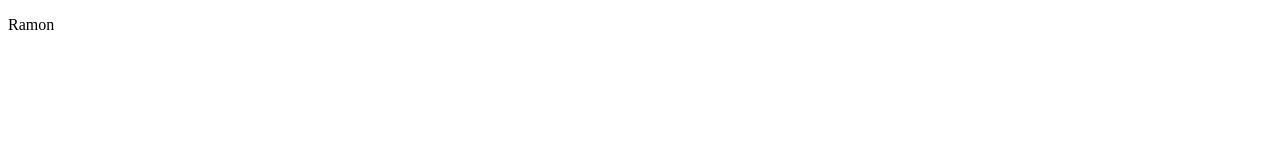
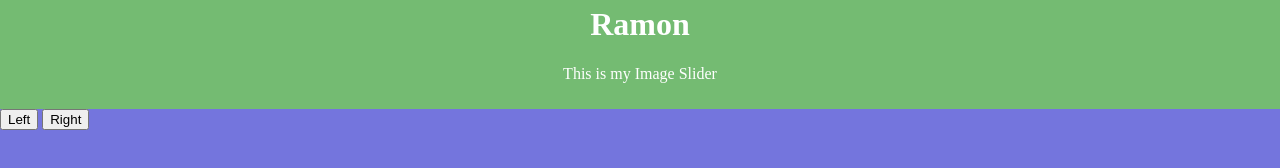
Before and after one commit to RamonMaximiliano/Image-Slider, a plain HTML site: page index.html in a window 1280 px wide. Drawn offline with Linux system fonts and the light colour scheme.

Commit message:
getting body

```diff
--- a/index.html
+++ b/index.html
@@ -1,13 +1,26 @@
 <!DOCTYPE html>
 <html lang="en">
+
 <head>
     <meta charset="UTF-8">
     <meta http-equiv="X-UA-Compatible" content="IE=edge">
     <meta name="viewport" content="width=device-width, initial-scale=1.0">
-    <title>Document</title>
-    <p>Ramon</p>
+    <title>Image Slider</title>
+    <link href="style.css" rel="stylesheet">
 </head>
 <body>
+    <div class="main-header">
+        <h1>Ramon</h1>
+        <p>This is my Image Slider</p>
+    </div>
+
+
+<div>
+    <button>Left</button>
+    <button>Right</button>
+</div>
+
+
 
 </body>
 </html>
--- /dev/null
+++ b/style.css
@@ -0,0 +1,13 @@
+body {
+    background-color: rgb(116, 117, 221);
+    margin: 0;
+}
+
+.main-header {
+    text-align: center;
+    background-color: rgb(116, 187, 114);
+    box-sizing: border-box;
+    color:white;
+    margin-top:-25px;
+    padding:10px;
+}
```
Also changed, not shown: images/pexels-julius-silver-870711.jpg (added), 3 other files.
